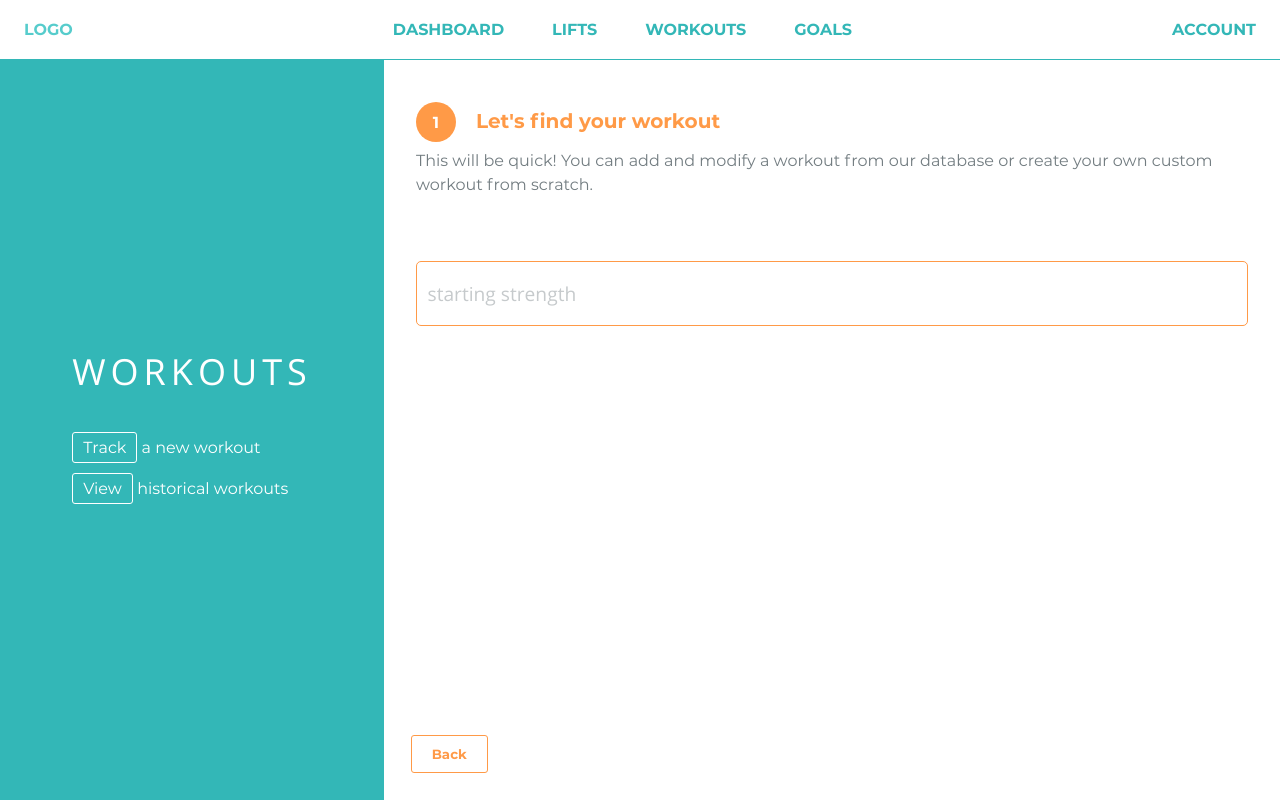
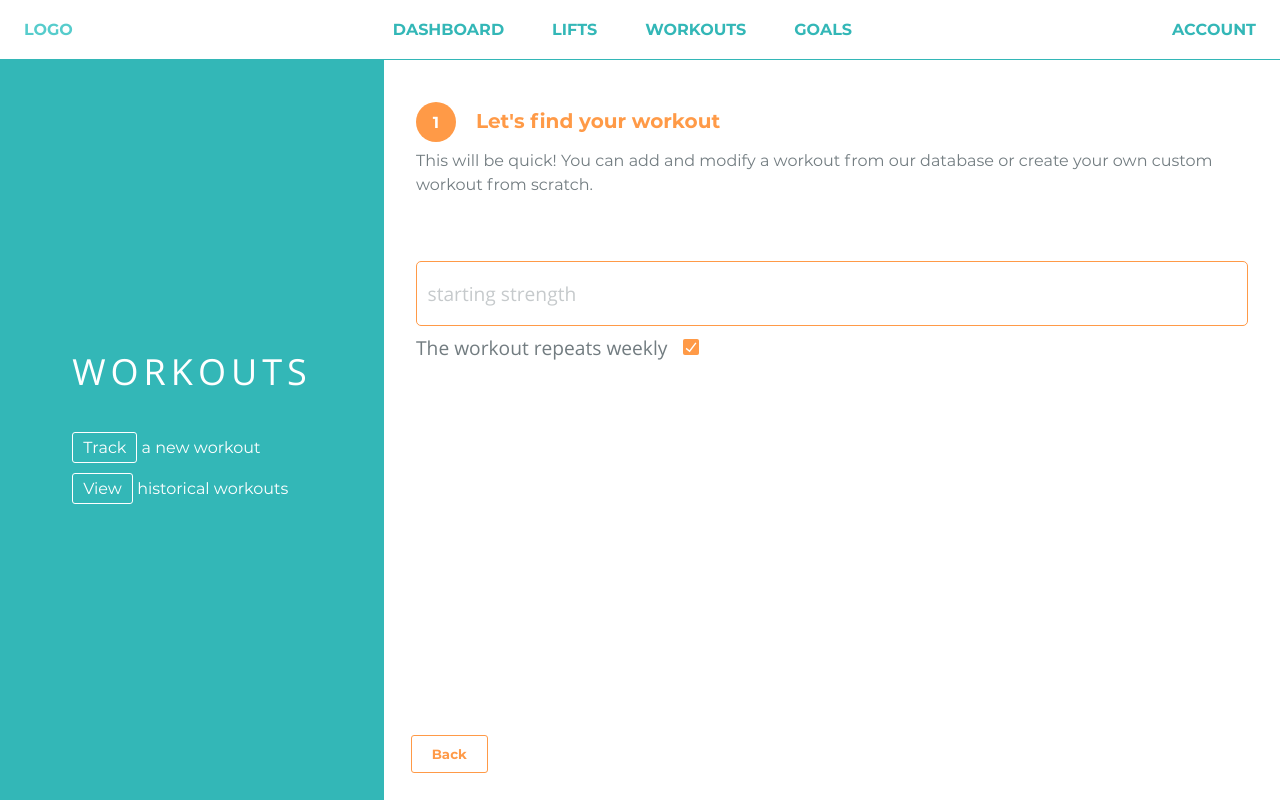
Before and after one commit to aathornburg/lift-tracker, an Angular app: page / in a window 1280 px wide. Both pictures are taken after a click on the button "Track a workout". Built offline with nearby package versions, Linux system fonts and the light colour scheme.

Commit message:
Moved cadence checkbox to first page

```diff
--- a/src/app/pages/workouts/components/workouts/workouts.component.html
+++ b/src/app/pages/workouts/components/workouts/workouts.component.html
@@ -31,6 +31,10 @@
                         <label for="workouts-page-content__track-workout-main-input" *ngIf="!trackWorkoutForm.controls.workoutName.value">starting strength</label>
                         <input type="text" formControlName="workoutName" class="workouts-page-content__track-workout-main-input" id="workouts-page-content__track-workout-main-input" />
                     </div>
+                    <div class="workouts-page-content__track-workout-cadence-wrapper">
+                        <label for="workouts-page-content__track-workout-cadence" class="workouts-page-content__track-workout-cadence-text">The workout repeats weekly</label>
+                        <lt-checkbox formControlName="workoutCadenceWeekly" class="workouts-page-content__track-workout-cadence" checkboxId="workouts-page-content__track-workout-cadence"></lt-checkbox>
+                    </div>
                 </div>
                 <div class="workouts-page-content__track-workout-buttons">
                     <button type="button" class="workouts-page-content__track-workout-button workouts-page-content__track-workout-button--back" ltPreviousStep [forStepGroup]="trackWorkoutStepsIdentifier">Back</button>
@@ -44,10 +48,6 @@
                     <div class="workouts-page-content__track-workout-step-number">2</div>
                     <h2 class="workouts-page-content__track-workout-step-title">Configure your exercise days</h2>
                     <div class="workouts-page-content__track-workout-step-description">Add your exercises on the days that you want them and get tracking today.</div>
-                    <div class="workouts-page-content__track-workout-cadence-wrapper">
-                        <label for="workouts-page-content__track-workout-cadence" class="workouts-page-content__track-workout-cadence-text">The workout repeats weekly</label>
-                        <lt-checkbox formControlName="workoutCadenceWeekly" class="workouts-page-content__track-workout-cadence" checkboxId="workouts-page-content__track-workout-cadence" backgroundColor=""></lt-checkbox>
-                    </div>
                 </div>
                 <div class="workouts-page-content__track-workout-buttons">
                     <button type="button" class="workouts-page-content__track-workout-button workouts-page-content__track-workout-button--back" ltPreviousStep [forStepGroup]="trackWorkoutStepsIdentifier">Back</button>
--- a/src/app/pages/workouts/components/workouts/workouts.component.scss
+++ b/src/app/pages/workouts/components/workouts/workouts.component.scss
@@ -119,7 +119,7 @@ $workout-content-padding: 2em;
 }
 
 .workouts-page-content__track-workout-cadence-wrapper {
-    margin-top: 4em;
+    margin-top: 0.5em;
 
     .workouts-page-content__track-workout-cadence {
         display: inline-block;
```
